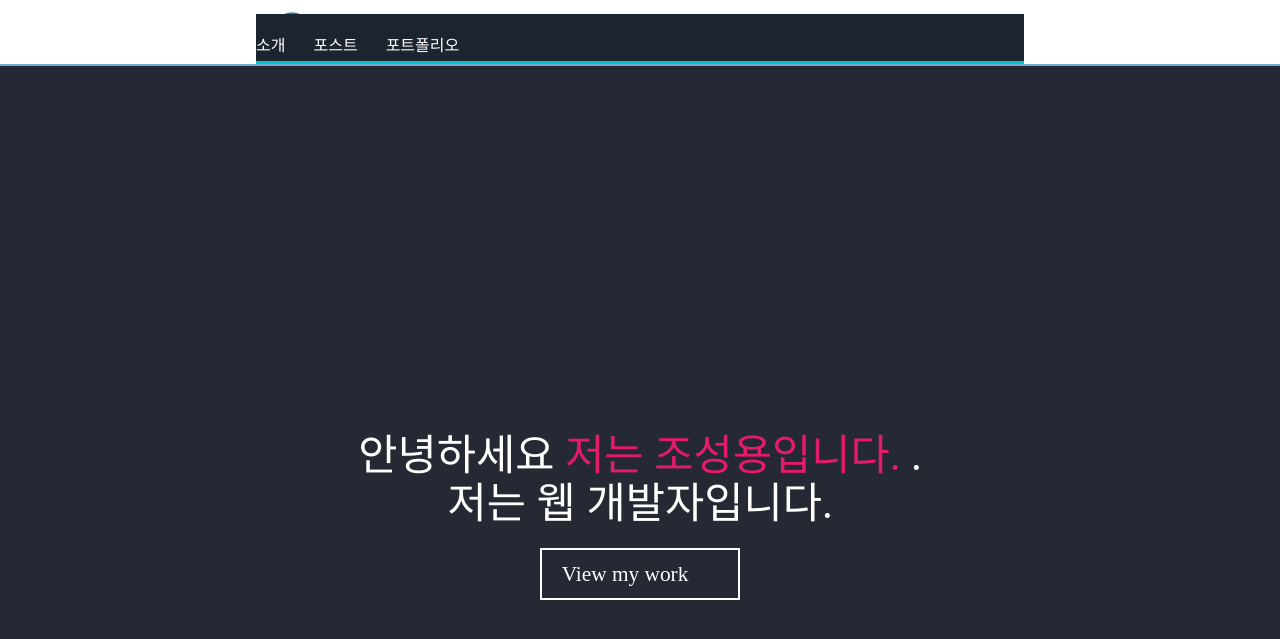
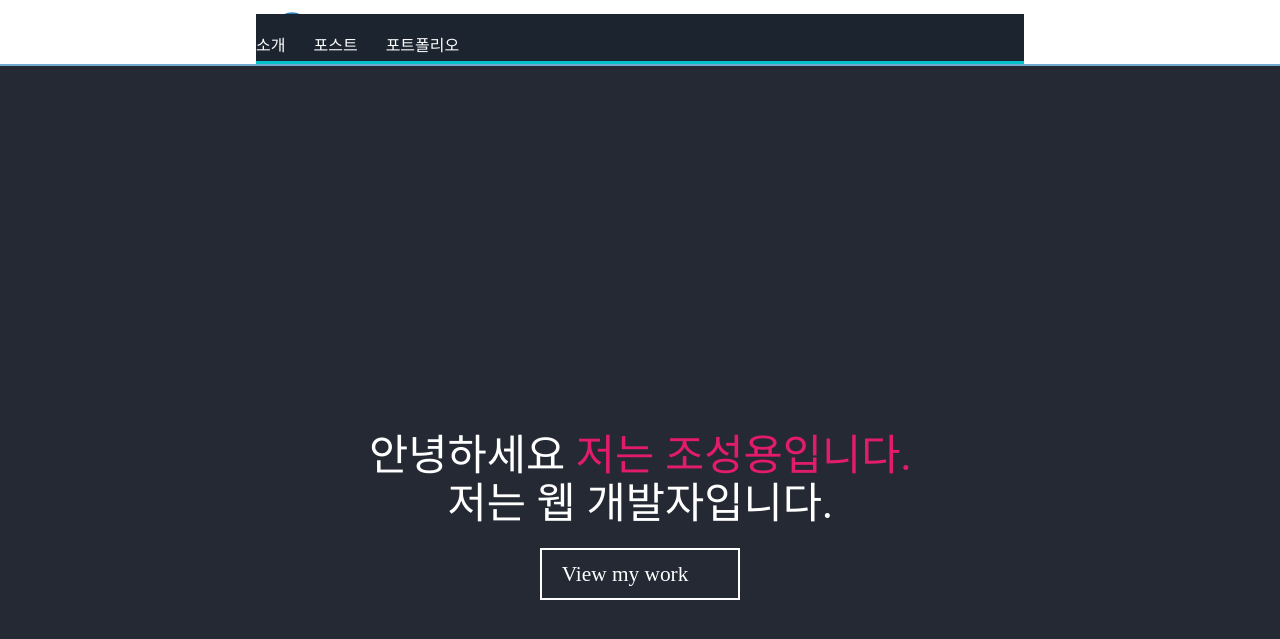
Before and after one commit to Aulelius/Aulelius.github.io, a Jekyll site: the page built from index.html, in a window 1280 px wide and 900 px high. Shown: the top 639 px of the window. Built offline with Jekyll 4.4.1, drawn with Linux system fonts in a browser that asks for light colours; nearby versions of some CDN libraries; some web fonts are replaced; the list of posts is cut into pages by our own code.

Commit message:
Update index.html

```diff
--- a/index.html
+++ b/index.html
@@ -1911,7 +1911,7 @@
         <div id="pt" class="canvas"></div>
         <div class="flex">
           <div class="text">
-            안녕하세요 <span class="highlight"> 저는 조성용입니다. </span>.
+            안녕하세요 <span class="highlight"> 저는 조성용입니다. </span>
             <br />
            저는 웹 개발자입니다.
           </div>
@@ -1919,5 +1919,13 @@
           <div class="button page-link" dest="about">
             View my work <i class="mdi mdi-arrow-right"></i>
           </div>
+	<nav class="flex">
+		<div class="link-wrap">
+			<div class="active-page-link" dest="소개">소개</div>
+			<div class="page-link" dest="능력">능력</div>
+			<div class="page-link" dest="포트폴리오">포트폴리오</div>
+		</div>
+		<i class="mdi mdi-menu"></i>
+		</nav>
         </div>
       </section>
```
